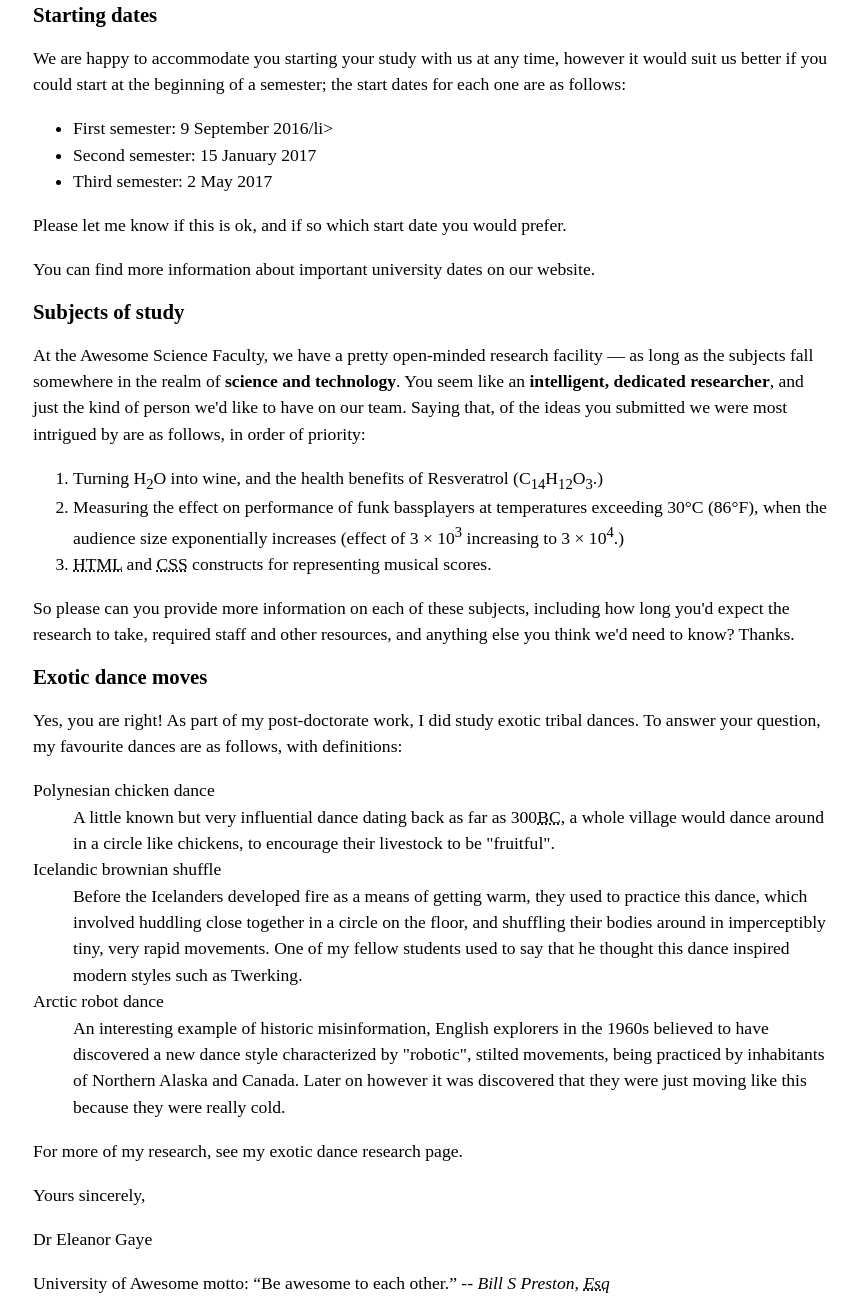
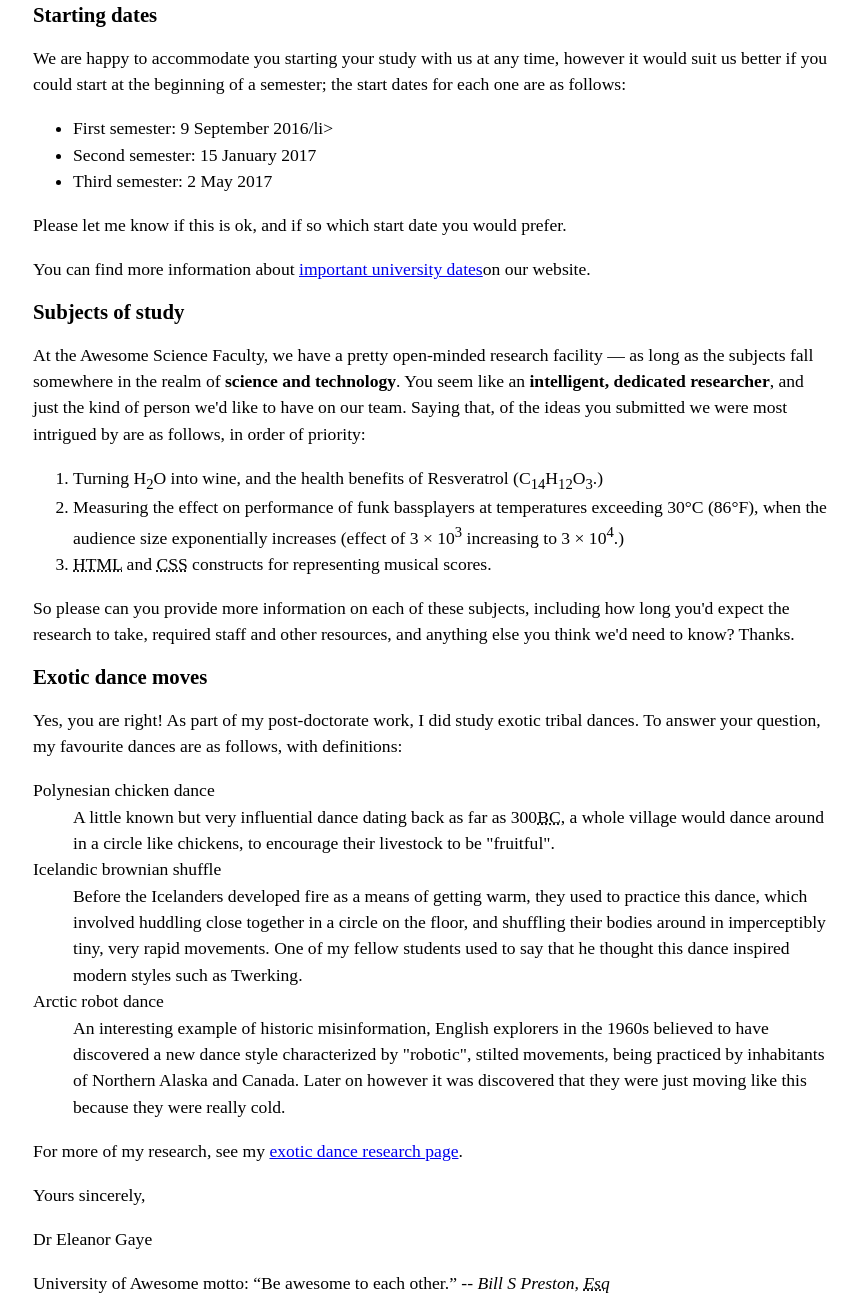
Before and after one commit to remmerss/remmerss.github.io, a plain HTML site: page letter-markup/index.html in a window 1280 px wide. Shown: the part 578-1892 px from the top of the page, without its empty margins (207-1064 px from the left). Drawn offline with Linux system fonts and the light colour scheme.

Commit message:
Updated hyperlinks version 3
Moved link text inside tag

```diff
--- a/letter-markup/index.html
+++ b/letter-markup/index.html
@@ -68,7 +68,7 @@ margin: 1rem 0;
     <li>Third semester: <time datetime="2017-05-02"> 2 May 2017</time></li>
 </ul>
 <p>Please let me know if this is ok, and if so which start date you would prefer.</p>
-<p>You can find more information about <a href="http://example.com/" title="Academic Schedule"></a> important university dates on our website.</p>
+<p>You can find more information about <a href="http://example.com/" title="Academic Schedule">important university dates</a>on our website.</p>
 <h2>Subjects of study</h2>
 <p>At the Awesome Science Faculty, we have a pretty open-minded research facility — as long as the subjects fall somewhere in the realm of <strong>science and technology</strong>. You seem like an <strong>intelligent, dedicated researcher</strong>, and just the kind of person we'd like to have on our team. Saying that, of the ideas you submitted we were most intrigued by are as follows, in order of priority:</p>
 <ol>
@@ -87,7 +87,7 @@ margin: 1rem 0;
         <dt>Arctic robot dance</dt>
        <dd>An interesting example of historic misinformation, English explorers in the 1960s believed to have discovered a new dance style characterized by "robotic", stilted movements, being practiced by inhabitants of Northern Alaska and Canada. Later on however it was discovered that they were just moving like this because they were really cold.</dd>
     </dl>
-    <p>For more of my research, see my <a href="http://example.com/" title="Extensive Research on Exotic Dance"></a> exotic dance research page.</p>
+    <p>For more of my research, see my <a href="http://example.com/" title="Extensive Research on Exotic Dance">exotic dance research page</a>.</p>
     <p>Yours sincerely,</p>
     <p>Dr Eleanor Gaye</p>
     <p>University of Awesome motto: <q>Be awesome to each other.</q> -- <cite>Bill S Preston, <abbr title="Esquire">Esq</abbr></cite></p>
```
